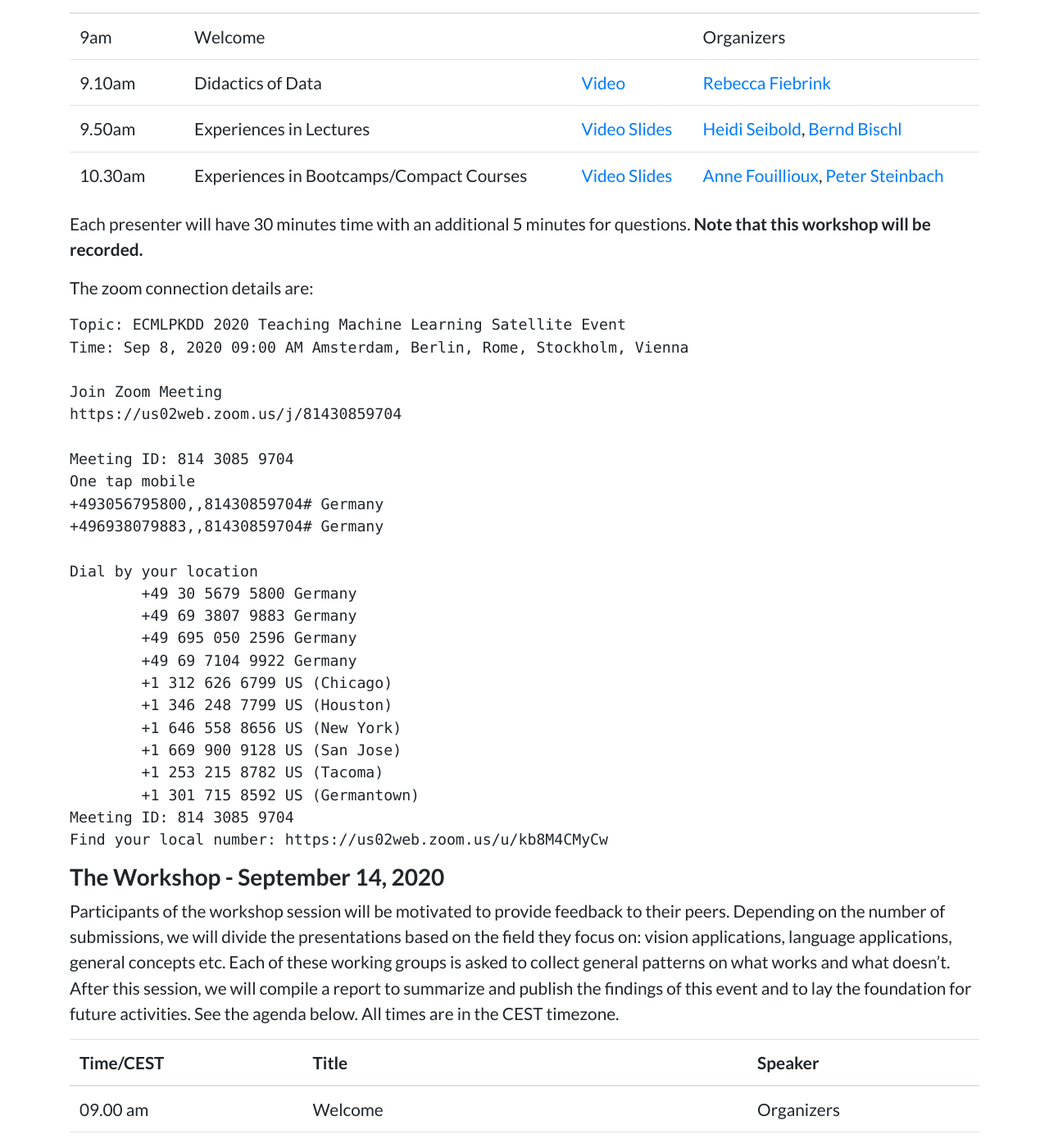
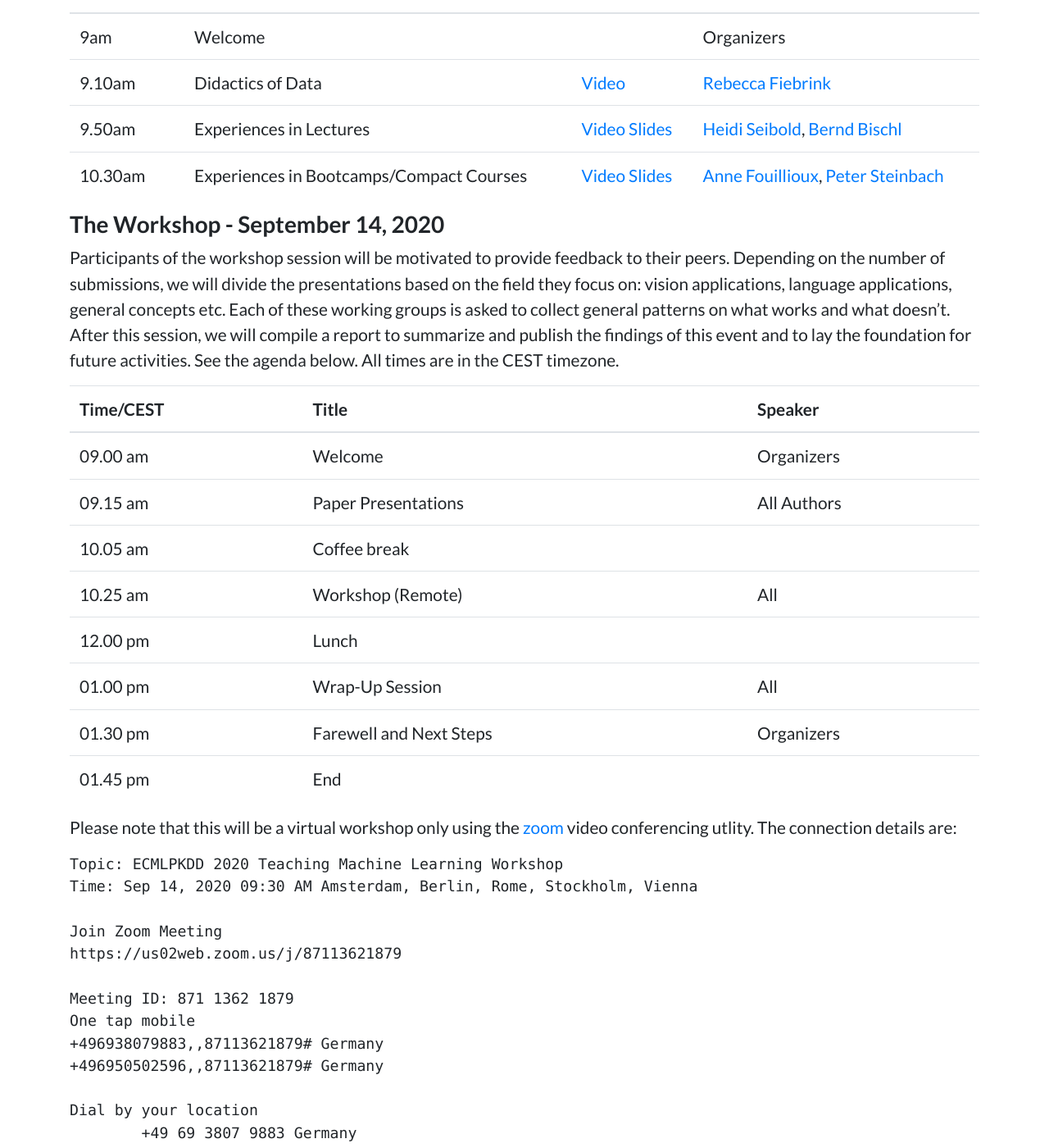
Before and after one commit to teaching-ml/2020, a Jekyll site: the page built from index.md, in a window 1280 px wide and 1400 px high, scrolled down 2020 px. Shown: the whole window at 82% size. Built offline with Jekyll 4.4.1, drawn with Linux system fonts in a browser that asks for light colours.

Commit message:
#20 removed obsolete information

````diff
--- a/index.md
+++ b/index.md
@@ -34,37 +34,6 @@ To prepare for the workshop, we plan one online event with talks before the conf
 | 9.10am | Didactics of Data                              | [Video](https://youtu.be/qGYGhpwG9iI) | [Rebecca Fiebrink](https://www.doc.gold.ac.uk/~mas01rf/homepage/)    |
 | 9.50am | Experiences in Lectures                        | [Video](https://youtu.be/-UYcUy-9kD8) [Slides](https://tinyurl.com/teachingML) | [Heidi Seibold](http://www.compstat.statistik.uni-muenchen.de/people/seibold/), [Bernd Bischl](https://www.compstat.statistik.uni-muenchen.de/people/bischl/) |
 | 10.30am | Experiences in Bootcamps/Compact Courses       | [Video](https://youtu.be/FuQk56oTl5w) [Slides](https://codimd.carpentries.org/p/GfvkCWTYA#/) | [Anne Fouillioux](https://www.mn.uio.no/geo/english/people/adm/annefou/), [Peter Steinbach](https://github.com/psteinb/) |
-
-Each presenter will have 30 minutes time with an additional 5 minutes for questions. **Note that this workshop will be recorded.**
-
-The zoom connection details are:
-
-```
-Topic: ECMLPKDD 2020 Teaching Machine Learning Satellite Event
-Time: Sep 8, 2020 09:00 AM Amsterdam, Berlin, Rome, Stockholm, Vienna
-
-Join Zoom Meeting
-https://us02web.zoom.us/j/81430859704
-
-Meeting ID: 814 3085 9704
-One tap mobile
-+493056795800,,81430859704# Germany
-+496938079883,,81430859704# Germany
-
-Dial by your location
-        +49 30 5679 5800 Germany
-        +49 69 3807 9883 Germany
-        +49 695 050 2596 Germany
-        +49 69 7104 9922 Germany
-        +1 312 626 6799 US (Chicago)
-        +1 346 248 7799 US (Houston)
-        +1 646 558 8656 US (New York)
-        +1 669 900 9128 US (San Jose)
-        +1 253 215 8782 US (Tacoma)
-        +1 301 715 8592 US (Germantown)
-Meeting ID: 814 3085 9704
-Find your local number: https://us02web.zoom.us/u/kb8M4CMyCw
-```
 
 ### The Workshop - September 14, 2020
 
````
